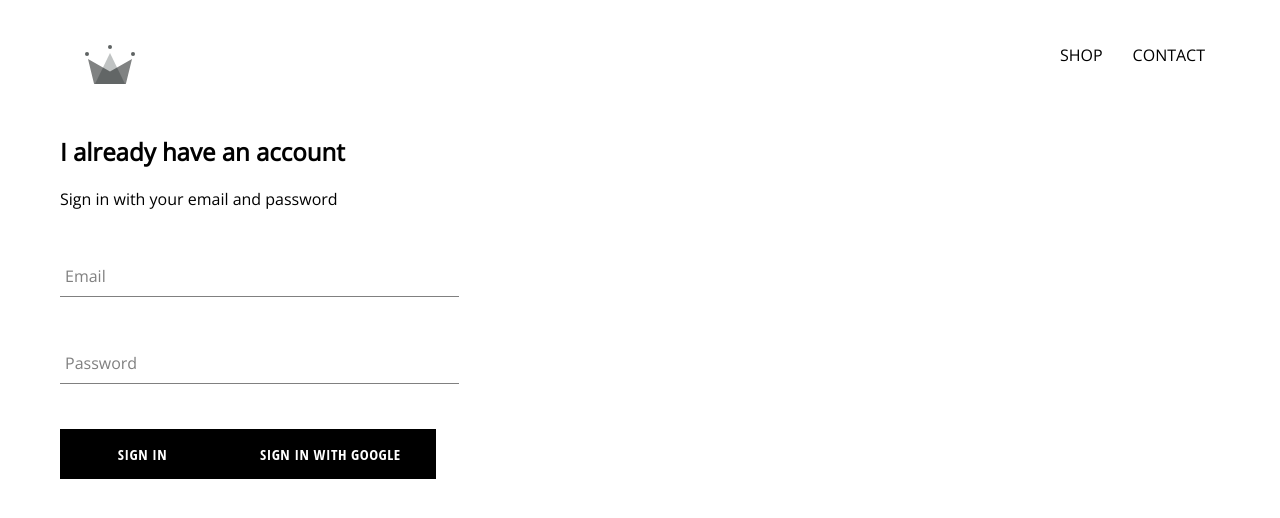
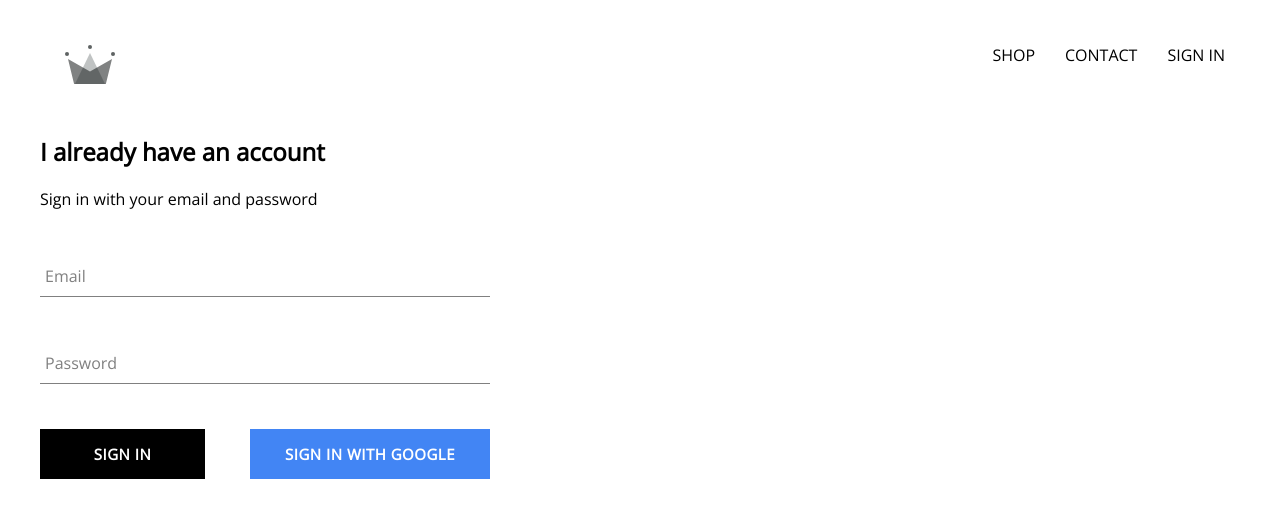
Before and after one commit to papp-martin/crwn-clothing, a React (Create React App) app: page /signIn in a window 1280 px wide. Shown: the top 518 px of the page. Built offline with nearby package versions, Linux system fonts and the light colour scheme; no server answers; a web font is replaced by a local one.

Commit message:
100-működik

```diff
--- a/src/App.css
+++ b/src/App.css
@@ -1,9 +1,13 @@
 body {
     font-family: 'Open Sans';
-    padding: 20px 60px;
+    padding: 20px 40px;
 }
 
 a {
     text-decoration: none;
     color: black;
 }
+
+* {
+    box-sizing: border-box;
+}
--- a/src/App.js
+++ b/src/App.js
@@ -7,12 +7,36 @@
 import ShopPage from './pages/shop/shop.component';
 import Header from './components/header/header.component';
 import SignInAndSignUpPage from './pages/sign-in-and-sign-up/sign-in-and-sign-up.component';
+import { auth } from './firebase/firebase.utils';
 
 
-function App() {
+class App extends React.Component {
+  constructor() {
+    super();
+
+    this.state = {
+      currentUser: null
+    };
+  }
+
+  unsubscribeFromAuth = null
+
+  componentDidMount() {
+    this.unsubscribeFromAuth = auth.onAuthStateChanged(user => {
+      this.setState({ currentUser: user });
+
+      console.log(user);
+    });
+  }
+
+  componentWillUnmount() {
+    this.unsubscribeFromAuth();
+  }
+
+  render() {
     return (
       <div>
-      <Header />
+        <Header currentUser={this.state.currentUser}/>
         <Switch>
           <Route exact path='/' component={HomePage} />
           <Route path='/shop' component={ShopPage} />
@@ -21,5 +45,6 @@
       </div>
     );
   }
+}
 
 export default App;
--- a/src/components/custom-button/custom-button.component.jsx
+++ b/src/components/custom-button/custom-button.component.jsx
@@ -1,8 +1,8 @@
 import React from 'react';
 import './custom-button.styles.scss';
 
-const CustomButton = ({ children, ...otherProps }) => (
-    <button className='custom-button' {...otherProps}>
+const CustomButton = ({ children, isGoogleSignIn, ...otherProps }) => (
+    <button className={`${isGoogleSignIn ? 'google-sign-in': '' } custom-button`} {...otherProps}>
         {children}
     </button>
 );
--- a/src/components/custom-button/custom-button.styles.scss
+++ b/src/components/custom-button/custom-button.styles.scss
@@ -9,7 +9,7 @@
     background-color: black;
     color: white;
     text-transform: uppercase;
-    font-family: 'Open Sans Condensed';
+    font-family: 'Open Sans';
     font-weight: bolder;
     border: none;
     cursor: pointer;
@@ -19,4 +19,14 @@
       color: black;
       border: 1px solid black;
     }
+
+    &.google-sign-in {
+      background-color: #4285f4;
+      color: white;
+
+      &:hover {
+        background-color: #357ae8;
+        border: none;
+      }
+    }
 }
--- a/src/components/header/header.component.jsx
+++ b/src/components/header/header.component.jsx
@@ -1,9 +1,10 @@
 import React from 'react'
 import './header.styles.scss';
 import { Link } from 'react-router-dom';
+import { auth } from '../../firebase/firebase.utils';
 import { ReactComponent as Logo } from '../../assets/084 crown.svg';
 
-const Header = () => (
+const Header = ({ currentUser }) => (
     <div className='header'>
         <Link className='logo-container' to="/">
             <Logo className='logo'/>
@@ -11,6 +12,12 @@
         <div className='options'>
             <Link className='option' to="/shop">SHOP</Link>
             <Link className='option' to="/shop">CONTACT</Link>
+            {
+                currentUser ?
+                <div className='option' onClick={() => auth.signOut()}>SIGN OUT</div>
+                :
+                <Link className='option' to='/signIn'>SIGN IN</Link>
+            }
         </div>
     </div>
 );
--- a/src/components/header/header.styles.scss
+++ b/src/components/header/header.styles.scss
@@ -20,6 +20,7 @@
 
       .option {
         padding: 10px 15px;
+        cursor: pointer;
       }
     }
 }
--- a/src/components/sign-in/sign-in.component.jsx
+++ b/src/components/sign-in/sign-in.component.jsx
@@ -34,8 +34,10 @@
                 <form onSubmit={this.handleSubmit}>
                     <FormInput name="email" type="email" value={this.state.email} handleChange={this.handleChange} label="Email" required />
                     <FormInput name="password" type="password" value={this.state.password} handleChange={this.handleChange} label="Password" required />
-                    <CustomButton type="submit">Sign in</CustomButton>
-                    <CustomButton onClick={signInWithGoogle} >{' '}Sign in with Google{' '}</CustomButton>
+                    <div className='buttons'>
+                        <CustomButton type="submit">Sign in</CustomButton>
+                        <CustomButton isGoogleSignIn onClick={signInWithGoogle} >Sign in with Google</CustomButton>
+                    </div>
                 </form>
             </div>
         );
--- a/src/components/sign-in/sign-in.styles.scss
+++ b/src/components/sign-in/sign-in.styles.scss
@@ -1,9 +1,14 @@
 .sign-in {
-    width: 30vw;
+    width: 450px;
     display: flex;
     flex-direction: column;
 
     .title {
         margin: 10px 0;
     }
+
+    .buttons {
+        display: flex;
+        justify-content: space-between;
+    }
 }
```
Lines whose indentation alone changed are shown as unchanged.
